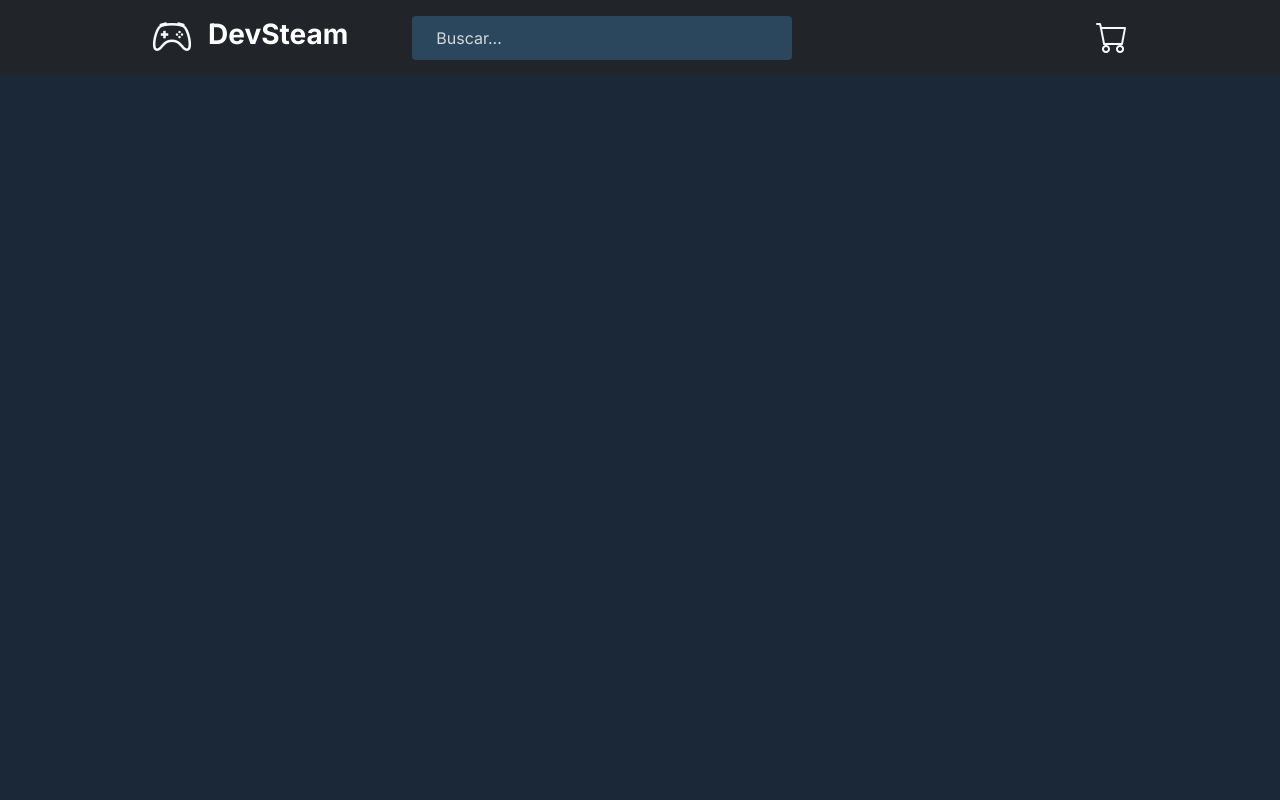
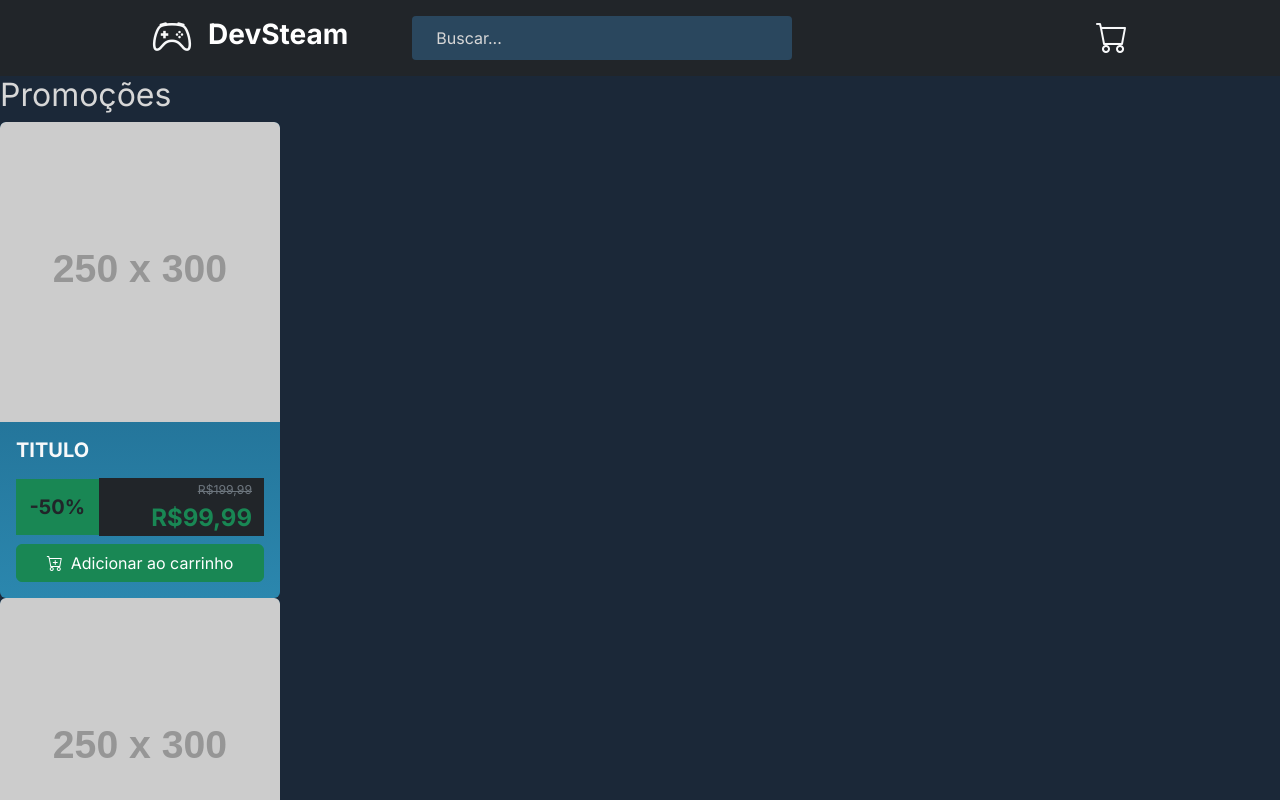
Before and after one commit to AnaChiaramonte/I3DS-2025, a React (Vite) app in the folder 07-DevSteam/: page / in a window 1280 px wide. Shown: the top 800 px of the page. Built offline with nearby package versions, Linux system fonts and the light colour scheme.

Commit message:
Promocard  mockup

```diff
--- a/07-DevSteam/src/App.css
+++ b/07-DevSteam/src/App.css
@@ -12,3 +12,25 @@ body {
   background-color: #2a475e;
   color: #d7d7d7;
 }
+.promoCard{
+ width: 280px;
+  transition: transform 0.2s;
+  background: linear-gradient(to bottom, #19587b, #2b87ae);
+}
+.promoCard:hover {
+  transform: scale(1.03);
+}
+
+
+.desconto {
+  background-color: #4c6b22;
+  color: #beeb14;
+}
+
+#addcarrinho:hover{
+  background-color: #547625;
+}
+
+.coevalor{
+  color: #beeb14;
+}
--- a/07-DevSteam/src/App.jsx
+++ b/07-DevSteam/src/App.jsx
@@ -4,11 +4,13 @@ import "bootstrap/dist/css/bootstrap.min.css";
 import "bootstrap-icons/font/bootstrap-icons.css";
 import "bootstrap/dist/js/bootstrap.bundle.min.js";
 import "./App.css";
+import Promotion from "./components/Promotion";
 
 const App = () => {
   return (
     <>
       <Header />
+      <Promotion />
     </>
   );
 };
--- /dev/null
+++ b/07-DevSteam/src/components/PromoCard.jsx
@@ -0,0 +1,36 @@
+import React from "react";
+
+const PromoCard = (props) => {
+  return (
+    <div className="promoCard card border-0 overflow-hidden">
+      <img
+        className="card-img-top object-fit-cover"
+        src="https://placehold.co/250x300"
+        height={300} //ADICIONADO
+        alt="Titulo do jogo"
+      />
+      <div className="card-body d-flex flex-column gap-2">
+        <h5 className="card-title text-uppercase fw-bold text-light">Titulo</h5>
+        <div className="m-0 row h-100 align-items-center justify-content-center">
+          <span className="col-4 h-100 fw-bold h5 m-0 py-3 text-center bg-success">
+            -50%
+          </span>
+          <div className="col h-100 card-text bg-dark">
+            <p className="  m-0 p-0 text-end text-secondary text-decoration-line-through small">
+              <small>R$199,99</small>
+            </p>
+            <p className="colorvalor m-0 p-0 fs-4 text-end text-success fw-bolder">
+              R$99,99
+            </p>
+          </div>
+        </div>
+        <button id="addcarrinho" className="btn btn-success w-100">
+          <i className="bi bi-cart-plus me-2"></i>
+          Adicionar ao carrinho
+        </button>
+      </div>
+    </div>
+  );
+};
+
+export default PromoCard;
--- a/07-DevSteam/src/components/Promotion.jsx
+++ b/07-DevSteam/src/components/Promotion.jsx
@@ -1,9 +1,15 @@
 import React from 'react'
+import PromotionCard from './PromoCard'
 
 const Promotion = () => {
   return (
     <div id='promotion'><h2>Promoções</h2>
-    <div id='itensPromo'></div>
+    <div id='itensPromo'className='d-flex flex-wrap'></div>
+    {/* inserir os cards de promoção  */}
+    <PromotionCard />
+    <PromotionCard />
+    <PromotionCard />
+    <PromotionCard />
     </div>
   )
 }
```
